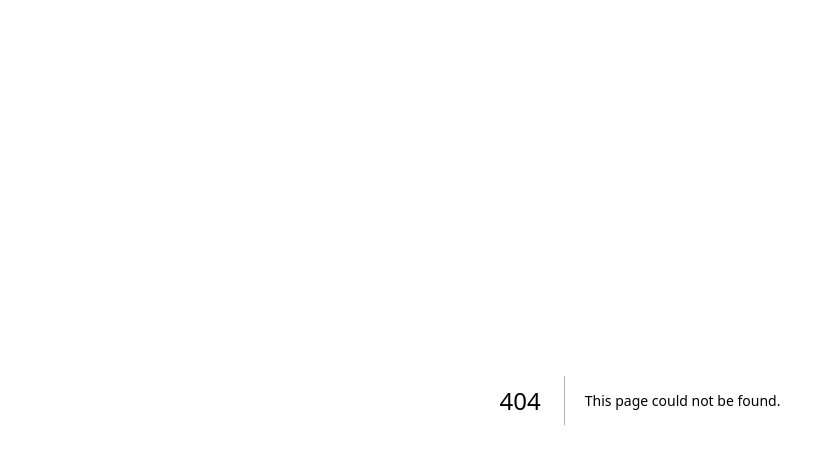
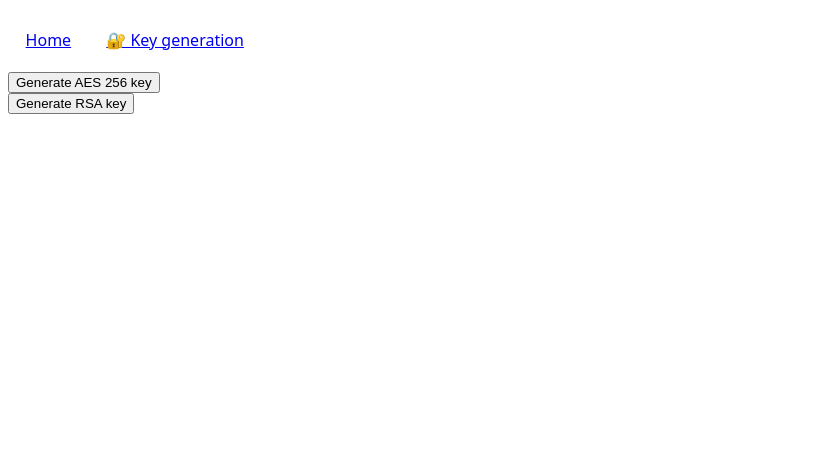
Before and after one commit to blobor/radio-reaper, a Next.js app: page /tools/keygen in a window 1280 px wide. Before the commit this address had no page. Shown: the top 464 px of the page, without its empty margins (0-835 px from the left). Built offline with nearby package versions, Linux system fonts and the light colour scheme.

Commit message:
fear(Routing): Just simple routing, thinking about layout

```diff
--- a/package.json
+++ b/package.json
@@ -14,6 +14,12 @@
   "keywords": [],
   "author": "",
   "license": "Apache-2.0",
+  "browserslist": [
+    "> 0.5%",
+    "last 2 versions",
+    "Firefox ESR",
+    "not dead"
+  ],
   "dependencies": {
     "next": "^14.2.4",
     "react": "^18.3.1",
--- /dev/null
+++ b/src/app/app.css
@@ -0,0 +1,12 @@
+.header {
+    line-height: 4rem;
+    display: flex;
+}
+
+.navigation {
+    display: flex;
+}
+
+.navigation__link {
+    padding: .65rem 1.1rem
+}
--- a/src/app/layout.tsx
+++ b/src/app/layout.tsx
@@ -1,4 +1,7 @@
 import './global.css'
+import './app.css'
+
+import Link from 'next/link'
 
 export const metadata = {
   title: 'Radio Reaper',
@@ -11,7 +14,19 @@ export default function RootLayout({
   }) {
     return (
       <html lang="en">
-        <body>{children}</body>
+        <body>
+          <main>
+            <header className='header'>
+              <nav className='header__navigation'>
+                <Link className='navigation__link' href='/'>Home</Link>
+                <Link className='navigation__link' href='/tools/keygen'>🔐 Key generation</Link>
+              </nav>
+            </header>
+            <section className='content'>
+              {children}
+            </section>
+          </main>
+        </body>
       </html>
     )
   }
--- /dev/null
+++ b/src/app/tools/keygen/page.tsx
@@ -0,0 +1,34 @@
+"use client"
+
+import './styles.css'
+
+import { useState } from 'react'
+
+import { generateAESKey } from '../../lib/crypto/aes'
+import { generateRSAKey } from '../../lib/crypto/rsa'
+
+const KeygenPage = () => {
+    const [aesKey, setAESKey] = useState('')
+    const [rasKey, setRSAKey] = useState('')
+    const onAesGenerate = () => {
+        generateAESKey().then(setAESKey, console.error)
+    }
+    const onRsaGenerate = () => {
+        setRSAKey(generateRSAKey())
+    }
+
+    return (
+        <>
+            <section className='keygen__container'>
+                <button type='button' onClick={onAesGenerate}>Generate AES 256 key</button>
+                <output name="AES 256 key">{aesKey}</output>
+            </section>
+            <section className='keygen__container'>
+                <button type='button' onClick={onRsaGenerate}>Generate RSA key</button>
+                <output name="RSA key">{rasKey}</output>
+            </section>
+        </>
+    )
+}
+
+export default KeygenPage
--- /dev/null
+++ b/src/app/tools/keygen/styles.css
@@ -0,0 +1,10 @@
+.keygen__container {
+    display: flex;
+    justify-content: space-between;
+    flex-wrap: wrap;
+
+    & output {
+        word-wrap: break-word;
+        overflow: hidden;
+    }
+}
```
Also changed, not shown: src/app/page.tsx (+1 -30 lines), src/app/lib/crypto/aes.ts (renamed from src/aes.ts), src/app/lib/crypto/rsa.ts (renamed from src/rsa.ts), 2 other files (tests, documents, lock files or other folders).
